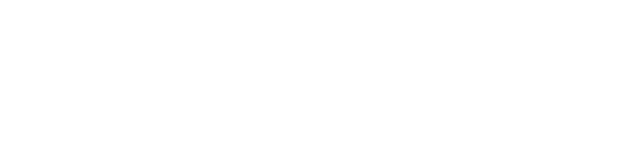
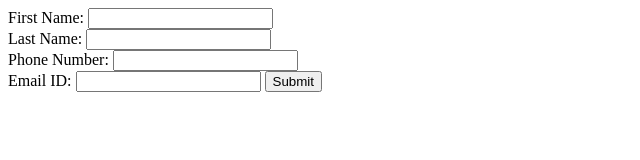
Before and after one commit to acciojob/form-login-2-Akshay18bhatt, a website: page main.html in a window 1280 px wide. Shown: the whole page, without its empty margins (0-640 px from the left). Drawn offline with Linux system fonts and the light colour scheme.

Commit message:
created a submission

```diff
--- a/main.html
+++ b/main.html
@@ -8,6 +8,21 @@
 
 <body>
 	<!-- the entire body must be written by student -->
+	<form id="form">
+		<label for="fn">First Name:</label>
+		<input type="text" id="fn" name="fname">
+		<br>
+		<label for="ln">Last Name:</label>
+		<input type="text" id="ln" name="l_name">
+		<br>
+		<label for="tel">Phone Number:</label>
+		<input type="tel" id="tel" name="tel_phone">
+		<br>
+		<label for="email">Email ID:</label>
+		<input type="email" id="email" name="Email" >
+		<button>Submit</button>
+
+	</form>
     <script type="text/javascript" src="./script.js">
 </script>
 
--- a/script.js
+++ b/script.js
@@ -1 +1,7 @@
 //your JS code here. If required.
+let button=document.querySelector("button");
+let form= document.querySelector("form");
+button.addEventListener("click" ,onclick);
+function onclick() {
+	alert(console.log(form))
+}
```
